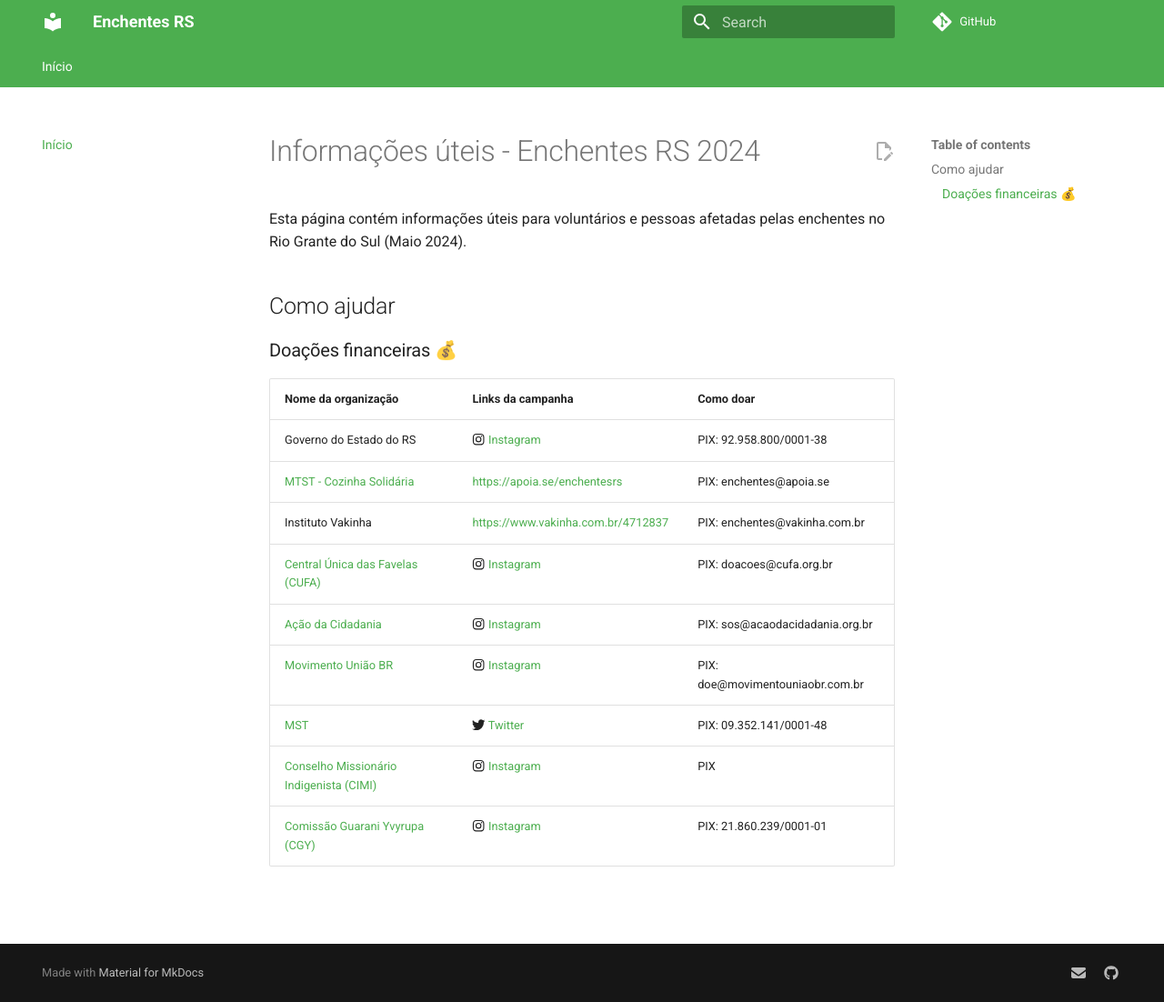
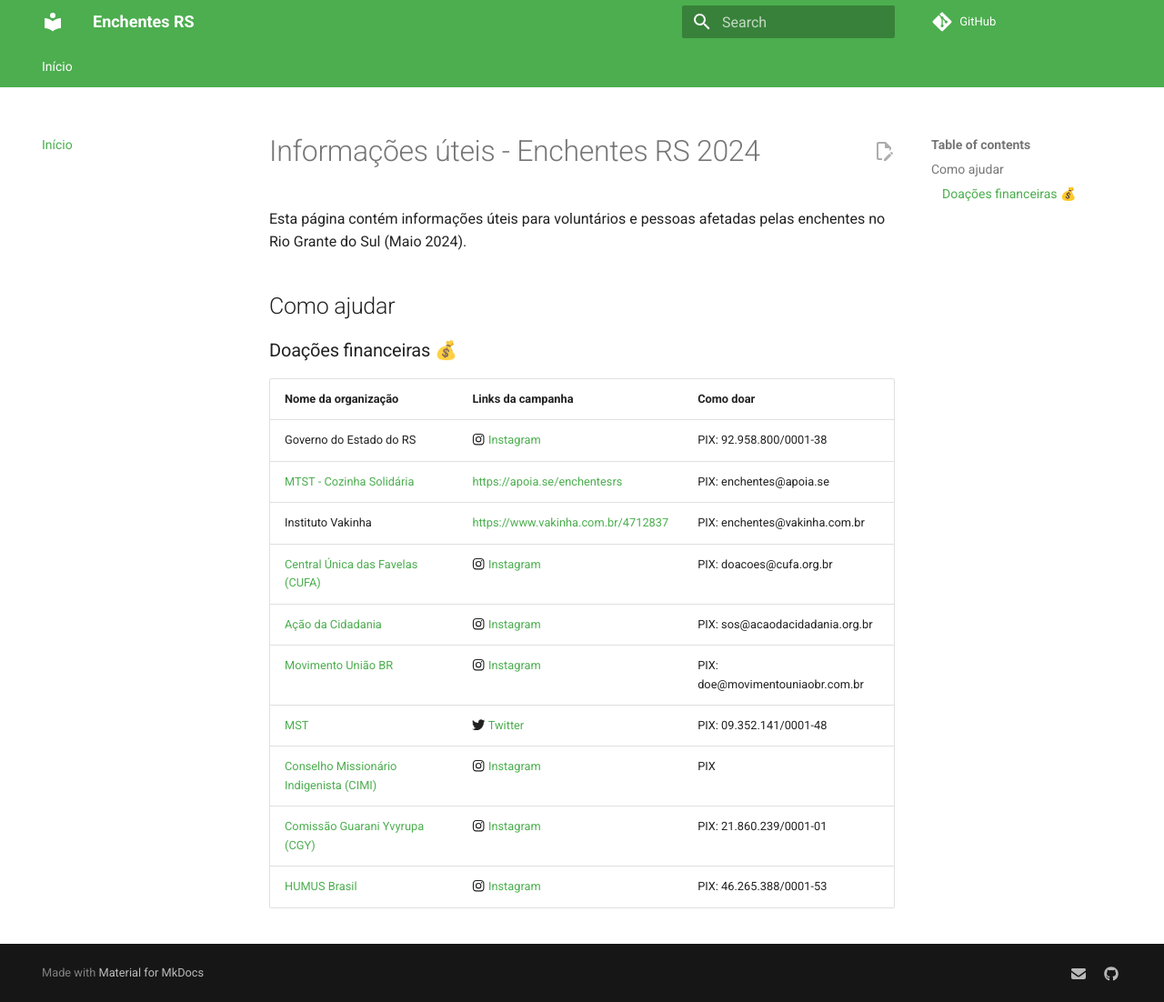
Before and after one commit to enchentesrs/enchentesrs.github.io, an MkDocs documentation site: the page built from docs/index.md, in a window 1280 px wide and 1102 px high. Shown: the whole window at 91% size. Built offline with MkDocs 1.6.1 and Material for MkDocs 9.7.7, drawn with Linux system fonts in a browser that asks for light colours; comment, search, counter and statistics services are not loaded.

Commit message:
Nova oganização para doações

```diff
--- a/docs/index.md
+++ b/docs/index.md
@@ -17,3 +17,4 @@
 | [MST](https://mst.org.br/quem-somos/)                               | :fontawesome-brands-twitter: [Twitter](https://twitter.com/MST_Oficial/status/1786843972385608008) | PIX: 09.352.141/0001-48          |
 | [Conselho Missionário Indigenista (CIMI)](https://cimi.org.br/)     | :fontawesome-brands-instagram: [Instagram](https://www.instagram.com/p/C6mfJUTPu9a/)                       | PIX                              |
 | [Comissão Guarani Yvyrupa (CGY)](https://www.yvyrupa.org.br/)       | :fontawesome-brands-instagram: [Instagram](https://www.instagram.com/p/C6hXaMBvib1/)                   | PIX: 21.860.239/0001-01          |
+| [HUMUS Brasil](https://www.humusbr.org/quem-somos)       | :fontawesome-brands-instagram: [Instagram](https://www.instagram.com/p/C6hTjz3pxe3/)                   | PIX: 46.265.388/0001-53          |
```
